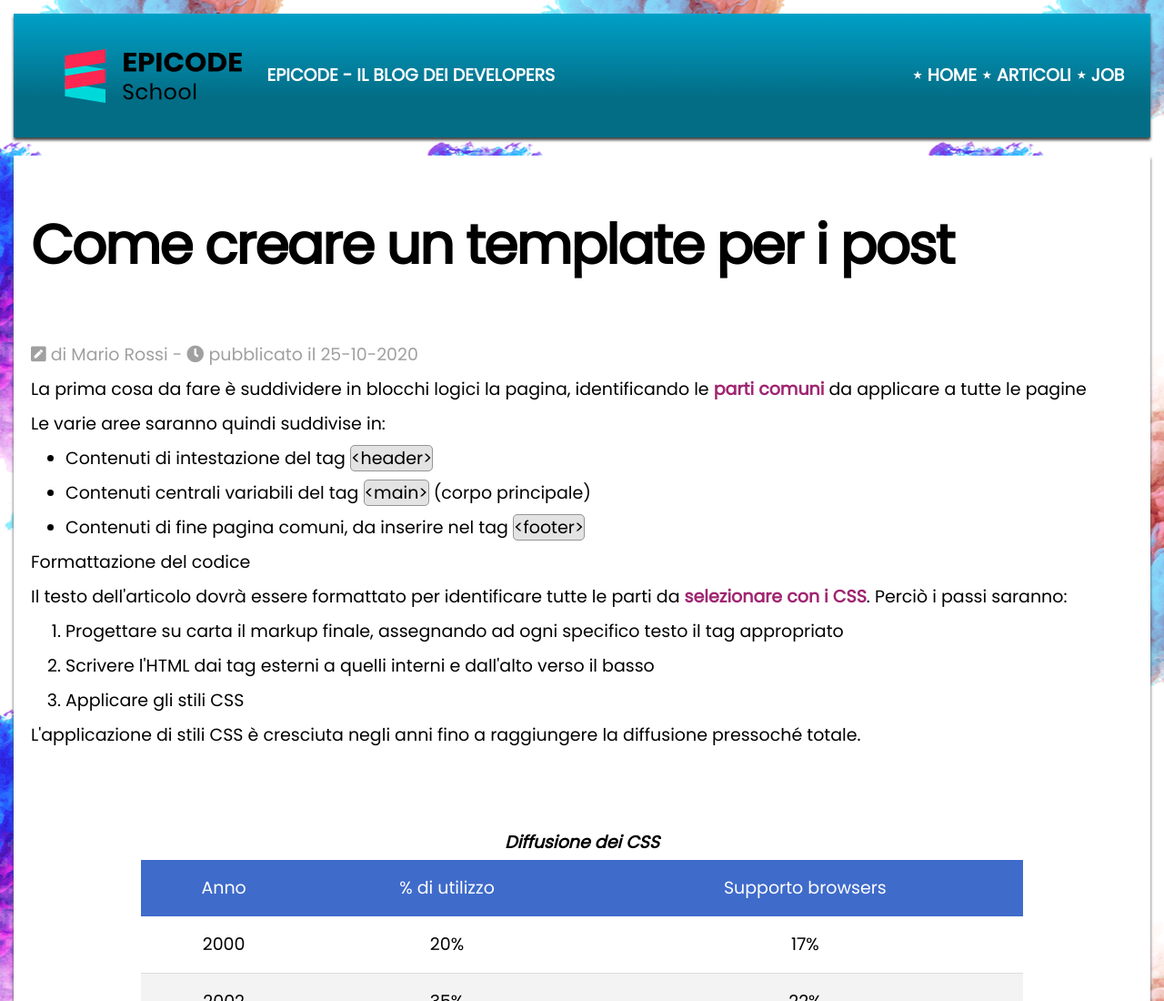
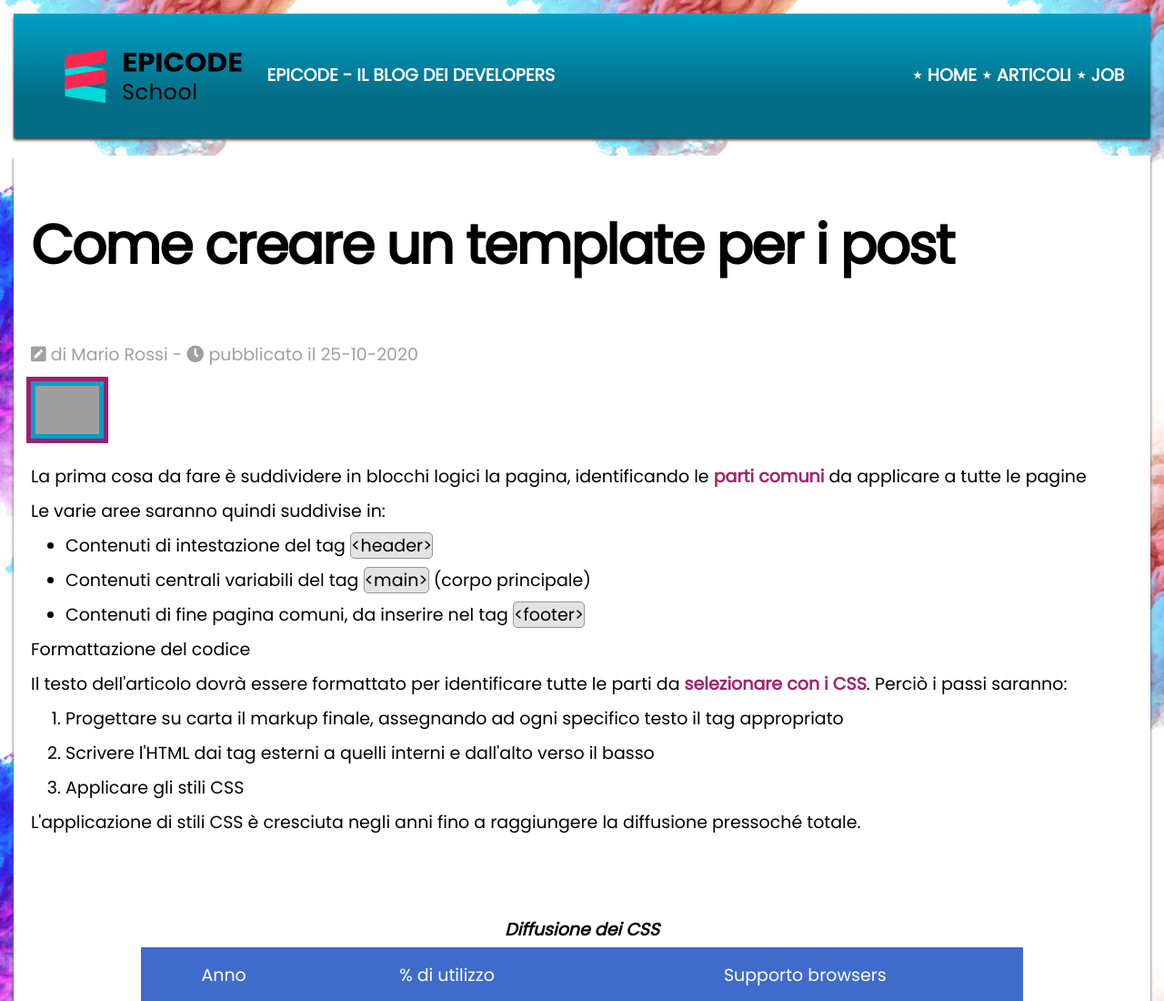
Before and after one commit to marco-sorrentino/u2-w1-d1, a plain HTML site: page index.html in a window 1280 px wide. Shown: the top 1100 px of the page at 91% size. Drawn offline with Linux system fonts and the light colour scheme; grey boxes are pictures that could not be loaded.

Commit message:
added html5 logo

```diff
--- a/assets/css/style.css
+++ b/assets/css/style.css
@@ -74,6 +74,13 @@ section h2 {
   text-transform: uppercase;
   margin-bottom: 1em;
   background-color: rgb(142, 142, 142);
+}
+
+#htmlLogo {
+  width: 4rem;
+  outline: 5px solid #9e1e6d;
+  border: 5px solid #00a0c6;
+  margin: 10px 0;
 }
 
 /* ELEMENTI NEL MAIN - ARTICLE */
@@ -224,6 +231,10 @@ footer a {
     background-color: rgb(142, 142, 142);
   }
 
+  #htmlLogo {
+    width: 6rem;
+  }
+
   table {
     width: 80%;
     margin: 80px auto;
@@ -265,6 +276,10 @@ footer a {
   .left {
     display: flex;
     align-items: center;
+  }
+
+  #htmlLogo {
+    width: 8rem;
   }
 
   header div img {
--- a/index.html
+++ b/index.html
@@ -56,6 +56,13 @@
           <i class="fas fa-pen-square"></i> di Mario Rossi -
           <span><i class="fas fa-clock"></i> pubblicato il 25-10-2020</span>
         </p>
+        <div class="htmlContainer">
+          <img
+            id="htmlLogo"
+            src="https://cdn-icons-png.flaticon.com/512/732/732212.png"
+            alt="html logo"
+          />
+        </div>
 
         <p>
           La prima cosa da fare è suddividere in blocchi logici la pagina,
```
